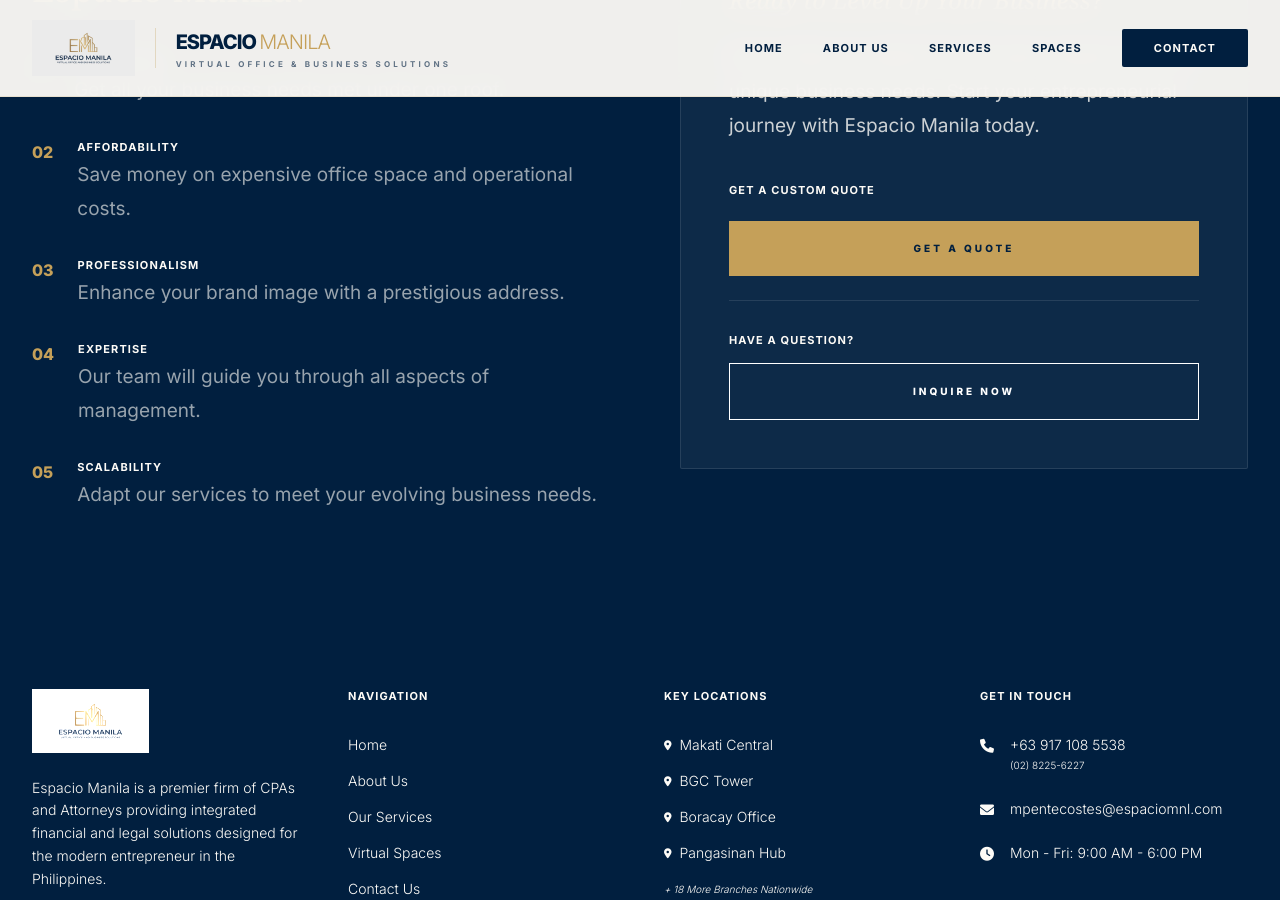
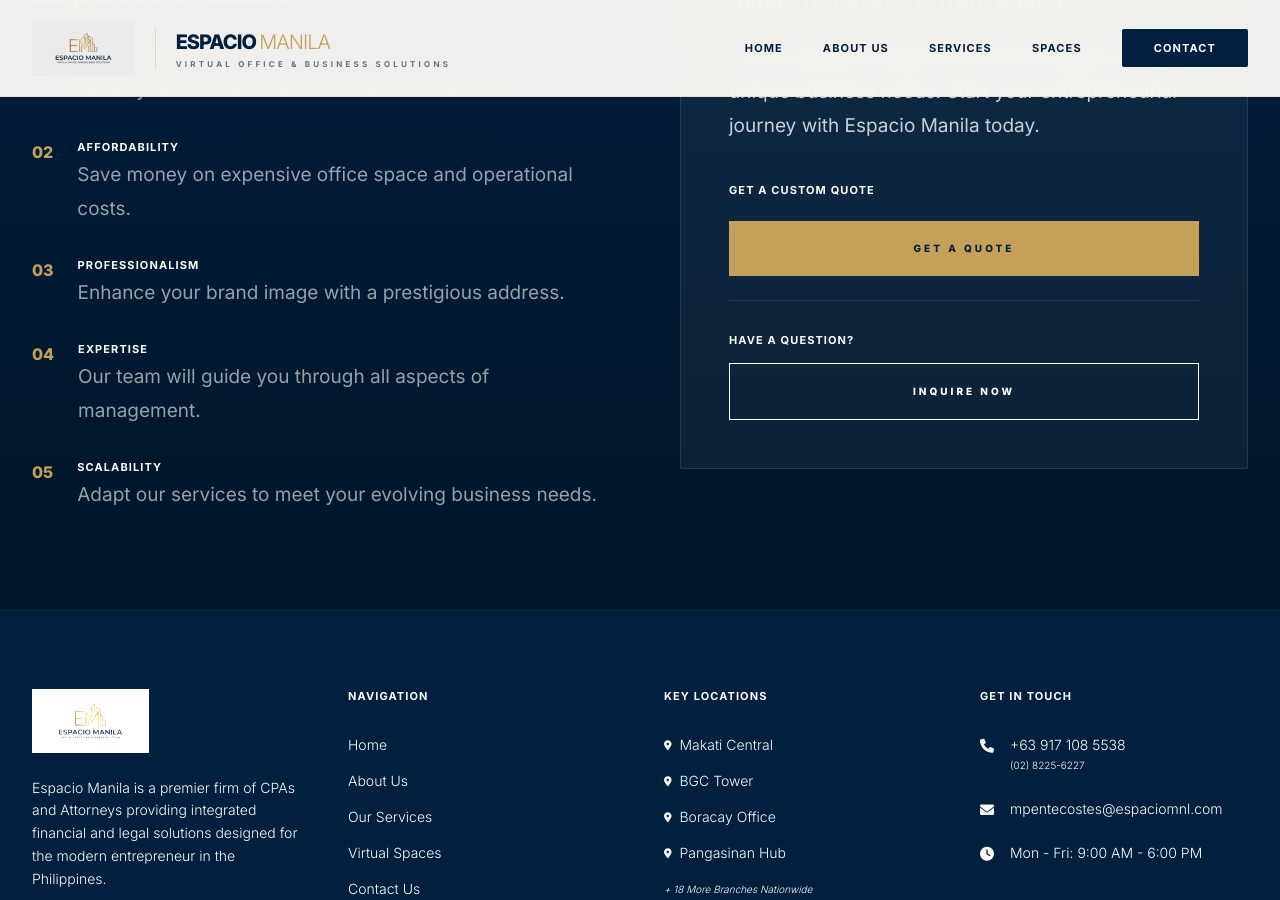
Before and after one commit to jansengoyena-bit/jansengoyena-bit, a Jekyll site: the page built from index.md, in a window 1280 px wide and 900 px high, scrolled down 1872 px. Built offline with Jekyll 4.4.1, drawn with Linux system fonts in a browser that asks for light colours; nearby versions of some CDN libraries; some web fonts are replaced.

Commit message:
update bg of navy

```diff
--- a/index.md
+++ b/index.md
@@ -109,7 +109,8 @@ title: Home | Espacio Manila
         </div>
     </section>
 
-    <section class="py-24 bg-navy text-[#FDFBF7]">
+    <section class="py-24 bg-gradient-to-b from-[#011F3F] to-[#001529] text-[#FDFBF7]">
+
         <div class="max-w-7xl mx-auto px-8">
             <div class="grid grid-cols-1 lg:grid-cols-2 gap-20 items-start">
                 <div class="reveal-left">
```
